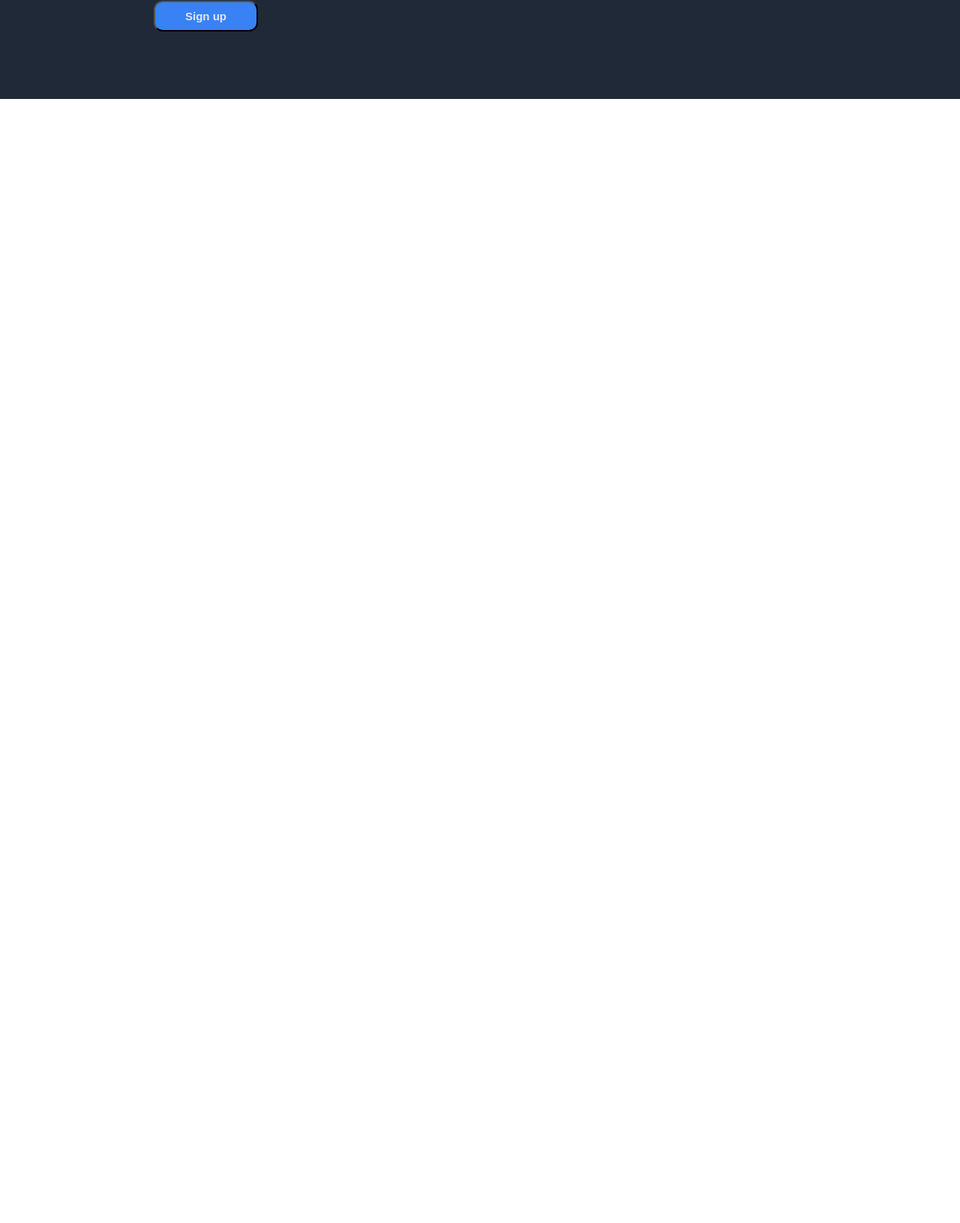
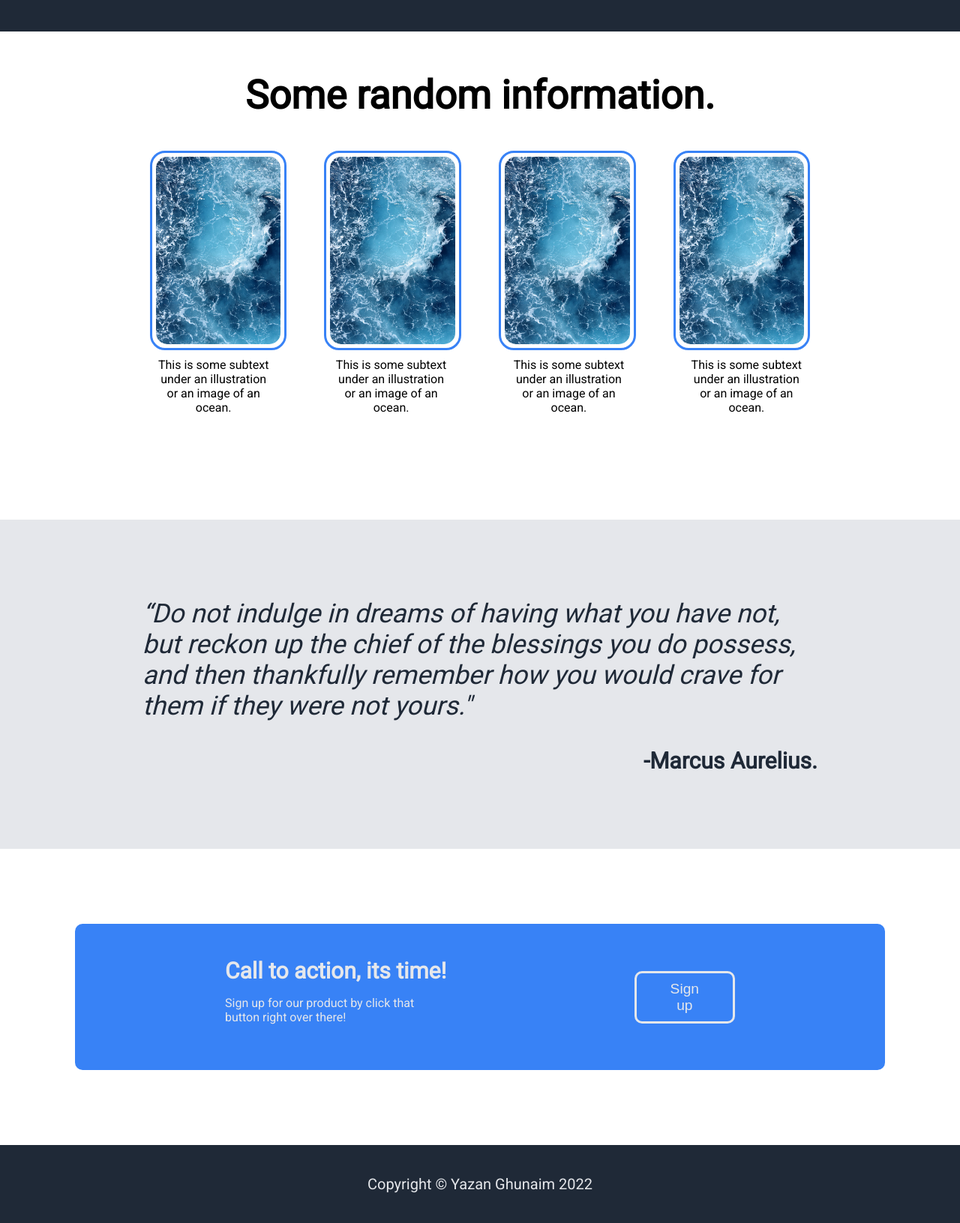
Before and after one commit to YazanGhunaim/Landing-Page, a plain HTML site: page index.html in a window 1280 px wide. Shown: the part 762-2393 px from the top of the page at 75% size. Before the commit the page ends 894 px from the top, so only its background shows below. Drawn offline with Linux system fonts and the light colour scheme.

Commit message:
ALooot done

```diff
--- a/index.html
+++ b/index.html
@@ -51,5 +51,83 @@
       </div>
     </div>
     <!-- --- hero End --- -->
+
+    <!-- --- Body Start --- -->
+    <div class="container-upper">
+      <!-- --- Upper Body Start --- -->
+      <div class="upper-body">
+        <div class="info-title">
+          <h2>Some random information.</h2>
+        </div>
+        <div class="info-images">
+          <div class="info-image">
+            <img src="./media/pexels-aaron-ulsh-2860705.jpg" alt="ocean" />
+          </div>
+          <div class="info-image">
+            <img src="./media/pexels-aaron-ulsh-2860705.jpg" alt="ocean" />
+          </div>
+          <div class="info-image">
+            <img src="./media/pexels-aaron-ulsh-2860705.jpg" alt="ocean" />
+          </div>
+          <div class="info-image">
+            <img src="./media/pexels-aaron-ulsh-2860705.jpg" alt="ocean" />
+          </div>
+        </div>
+        <div class="info-images-descriptions">
+          <div class="info-description">
+            This is some subtext under an illustration or an image of an ocean.
+          </div>
+          <div class="info-description">
+            This is some subtext under an illustration or an image of an ocean.
+          </div>
+          <div class="info-description">
+            This is some subtext under an illustration or an image of an ocean.
+          </div>
+          <div class="info-description">
+            This is some subtext under an illustration or an image of an ocean.
+          </div>
+        </div>
+      </div>
+    </div>
+    <!-- --- Upper Body End --- -->
+
+    <!-- --- Mid Body Start --- -->
+    <div class="container-mid-body">
+      <div class="mid-body">
+        <div class="quote">
+          <p>
+            <em
+              >“Do not indulge in dreams of having what you have not, but reckon
+              up the chief of the blessings you do possess, and then thankfully
+              remember how you would crave for them if they were not yours."</em
+            >
+          </p>
+          <div class="credits">
+            <p>-Marcus Aurelius.</p>
+          </div>
+        </div>
+      </div>
+    </div>
+    <!-- --- Mid Body End --- -->
+
+    <!-- --- Lower Body Start --- -->
+    <div class="container-lower-body">
+      <div class="container-signup">
+        <div class="title-lower">
+          <h2>Call to action, its time!</h2>
+          <p>Sign up for our product by click that button right over there!</p>
+        </div>
+        <div class="button-lower"><button>Sign up</button></div>
+      </div>
+    </div>
+    <!-- --- Lower Body End --- -->
+
+    <!-- --- Body End --- -->
+
+    <!-- --- Footer Start --- -->
+    <div class="footer">
+      <div class="text">Copyright © Yazan Ghunaim 2022</div>
+    </div>
+    <!-- --- Footer End --- -->
   </body>
 </html>
--- a/style.css
+++ b/style.css
@@ -2,87 +2,205 @@ body {
   display: flex;
   flex-direction: column;
   font: roboto;
-    font-family: 'Roboto', sans-serif;
+  font-family: "Roboto", sans-serif;
   padding: 0;
   margin: 0;
 }
 
-.header{
+.header {
   display: flex;
-    background-color: #1F2937;
+  background-color: #1f2937;
   justify-content: space-between;
   padding: 0.5em;
 }
 
-.header-title{
+.header-title {
   display: flex;
-    color: #F9FAF8;
+  color: #f9faf8;
   font-weight: 900;
   align-items: center;
   padding-left: 200px;
   font-size: 24px;
 }
 
-.hero{
+.hero {
   display: flex;
-    /* flex-wrap: wrap; */
-    background-color: #1F2937;
-    padding: 90px;
+  background-color: #1f2937;
+  padding: 45px;
   justify-content: space-between;
 }
 
-.left-text{
-    padding-left: 115px;
+.left-text {
+  padding-left: 160px;
 }
-h1{
-    padding: 0;
+
+.left-text h1 {
   margin: 0;
 }
-.left-text .title{
+.left-text .title {
   font-size: 48px;
   font-weight: 900;
-    color: #F9FAF8;
+  color: #f9faf8;
 }
 
 .left-text .description {
   font-size: 18px;
-    color: #E5E7EB;
+  color: #e5e7eb;
 }
 
-.right-image img{
+.right-image img {
   display: flex;
   padding: 1em;
-    max-width:450px;
-    max-height:450px;
+  max-width: 450px;
+  max-height: 450px;
   width: auto;
   height: auto;
-    padding-right: 120px;
+  padding-right: 165px;
 }
 
-.sign-up button{
-    /* display: flex; */
+.sign-up button {
   padding: 10px 40px;
   border-radius: 0.8em;
-    color: #E5E7EB;
-    background-color:  #3882F6;
+  color: #e5e7eb;
+  background-color: #3882f6;
   font-size: 15px;
   font-weight: 800;
   margin-top: 1em;
 }
-ul{
+
+.container-upper {
+  display: flex;
+  padding: 10px;
+  justify-content: center;
+  align-items: center;
+}
+
+.upper-body {
+  display: block;
+  /* justify-content: center; */
+  /* align-items: center; */
+}
+
+.info-title {
+  display: flex;
+  justify-content: center;
+  align-items: center;
+  font-size: 35px;
+  font-weight: 900;
+}
+.info-images {
+  display: flex;
+  gap: 50px;
+  justify-content: space-between;
+}
+
+.info-image {
+  display: flex;
+  padding: 5px;
+  border: 3px solid #3882f6;
+  border-radius: 20px;
+}
+.info-image img {
+  display: flex;
+  max-width: 350px;
+  max-height: 250px;
+  border-radius: 15px;
+  width: auto;
+  height: auto;
+}
+.info-images-descriptions {
+  display: flex;
+  text-align: center;
+  justify-content: space-between;
+  padding: 10px;
+}
+.info-description {
+  width: 150px;
+  margin: 0 0 120px 0;
+}
+
+.container-mid-body {
+  display: flex;
+  background-color: #e5e7eb;
+  justify-content: center;
+  padding: 70px;
+}
+
+.mid-body .quote p {
+  width: 900px;
+  font-size: 35px;
+  font-weight: lighter;
+  color: #1f2937;
+}
+
+.quote .credits p {
+  text-align: right;
+  font-weight: 800;
+  font-size: 30px;
+}
+
+.container-lower-body {
+  display: flex;
+  justify-content: center;
+  align-items: center;
+}
+
+.container-signup {
+  display: flex;
+  gap: 250px;
+  margin: 100px;
+  padding: 45px 200px;
+  background-color: #3882f6;
+  border-radius: 10px;
+}
+
+.container-signup .title-lower {
+  color: #e5e7eb;
+}
+
+.title-lower h2 {
+  font-size: 30px;
+  padding: 0;
+  margin: 0;
+}
+
+.button-lower {
+  display: flex;
+  flex-direction: row;
+  justify-content: center;
+  align-items: center;
+}
+
+.button-lower button {
+  font-size: larger;
+  background-color: #3882f6;
+  color: #e5e7eb;
+  padding: 10px 45px;
+  border-radius: 10px;
+  border: 3px solid #e5e7eb;
+}
+
+.footer {
+  display: flex;
+  padding: 40px;
+  background-color: #1f2937;
+  justify-content: center;
+  align-items: center;
+}
+
+.footer .text {
+  color: #e5e7eb;
+  font-size: 20px;
+}
+ul {
   display: flex;
   gap: 1.5em;
   list-style: none;
   padding-right: 200px;
 }
 
-li{
-    padding: 0;
-    margin: 0;
-}
-
-a{
-    color: #E5E7EB;
+a {
+  color: #e5e7eb;
   text-decoration: none;
   font-size: 18px;
 }
```
Also changed, not shown: media/pexels-aaron-ulsh-2860705.jpg (added), 1 other file. Lines whose indentation alone changed are shown as unchanged.
